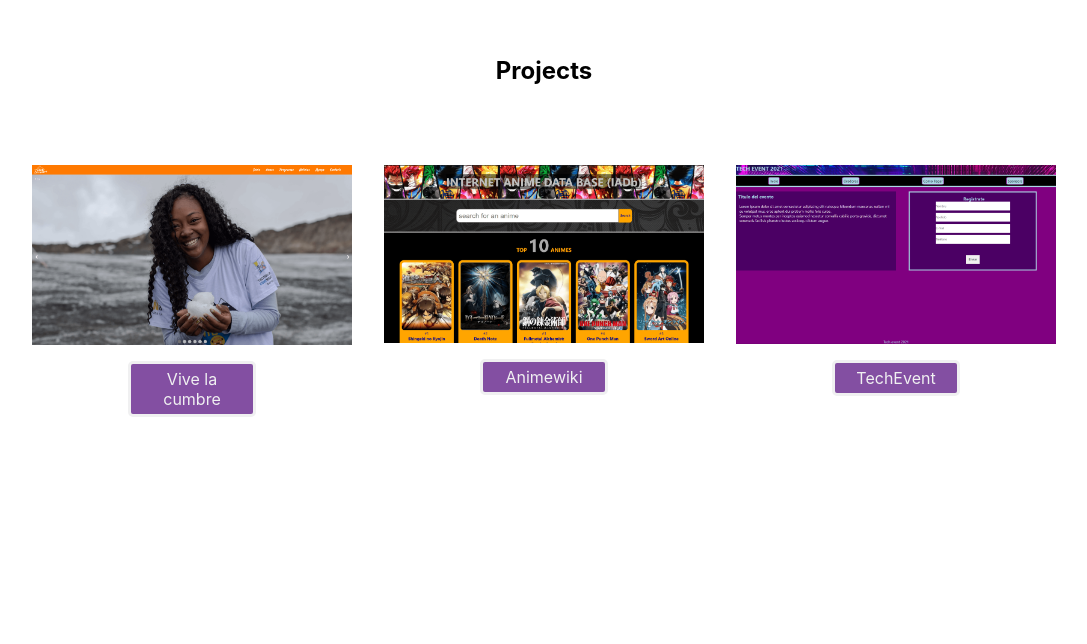
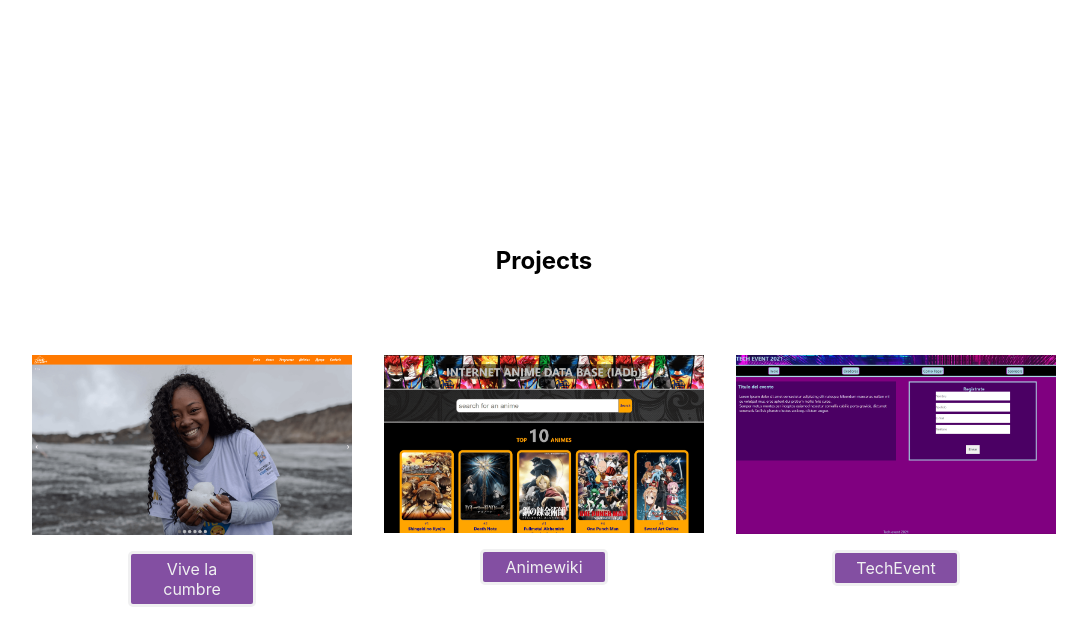
Before and after one commit to Erickvergara97/Erickvergara97.github.io, a React (Create React App) app: page / in a window 1280 px wide. Shown: the part 2858-3502 px from the top of the page, without its empty margins (96-1183 px from the left). Built offline with nearby package versions, Linux system fonts and the light colour scheme.

Commit message:
resume pdf added, some responsive corrected

```diff
--- a/src/App.js
+++ b/src/App.js
@@ -47,6 +47,10 @@
     margin-bottom: 4rem;
   }
 
+  p{
+    margin: 1rem;
+  }
+
   .primaryButton{
     background-color: ${colorPurple};
     color: ${colorBone};
--- a/src/components/Contact.jsx
+++ b/src/components/Contact.jsx
@@ -45,8 +45,11 @@
     .box{
         display: flex;
         flex-flow: row wrap;
-        width: 60%;
         justify-content: space-between;
+
+        @media(min-width: 768px){
+            width: 60%;
+        }
         .miniBox{
             margin: 1rem;
             display: flex;
--- a/src/components/Projects.jsx
+++ b/src/components/Projects.jsx
@@ -14,21 +14,21 @@
                 <div className="miniBox">
                     <img src={vivelacumbre} alt="vivelacumbre" />
                     <a href="https://vivelacumbre.org/" target="_blank" rel="noreferrer" className="primaryButton">
-                        <p>Vive la cumbre</p>
+                        Vive la cumbre
                     </a>
 
                 </div>
                 <div className="miniBox">
                     <img src={animewiki} alt="animewiki" />
                     <a href="https://erickvergara97.github.io/tech-event/" target="_blank" rel="noreferrer" className="primaryButton">
-                        <p>Animewiki</p>
+                        Animewiki
                     </a>
 
                 </div>
                 <div className="miniBox">
                     <img src={techEvent} alt="techevent" />
                     <a href="https://erickvergara97.github.io/tech-event/" target="_blank" rel="noreferrer" className="primaryButton">
-                        <p>TechEvent</p>
+                        TechEvent
                     </a>
 
                 </div>
@@ -57,7 +57,7 @@
             display: flex;
             flex-direction: column;
             align-items: center;
-            p{
+            a{
                 text-align: center;
             }
             img{
```
Also changed, not shown: 1 other file (tests, documents, lock files or other folders).
